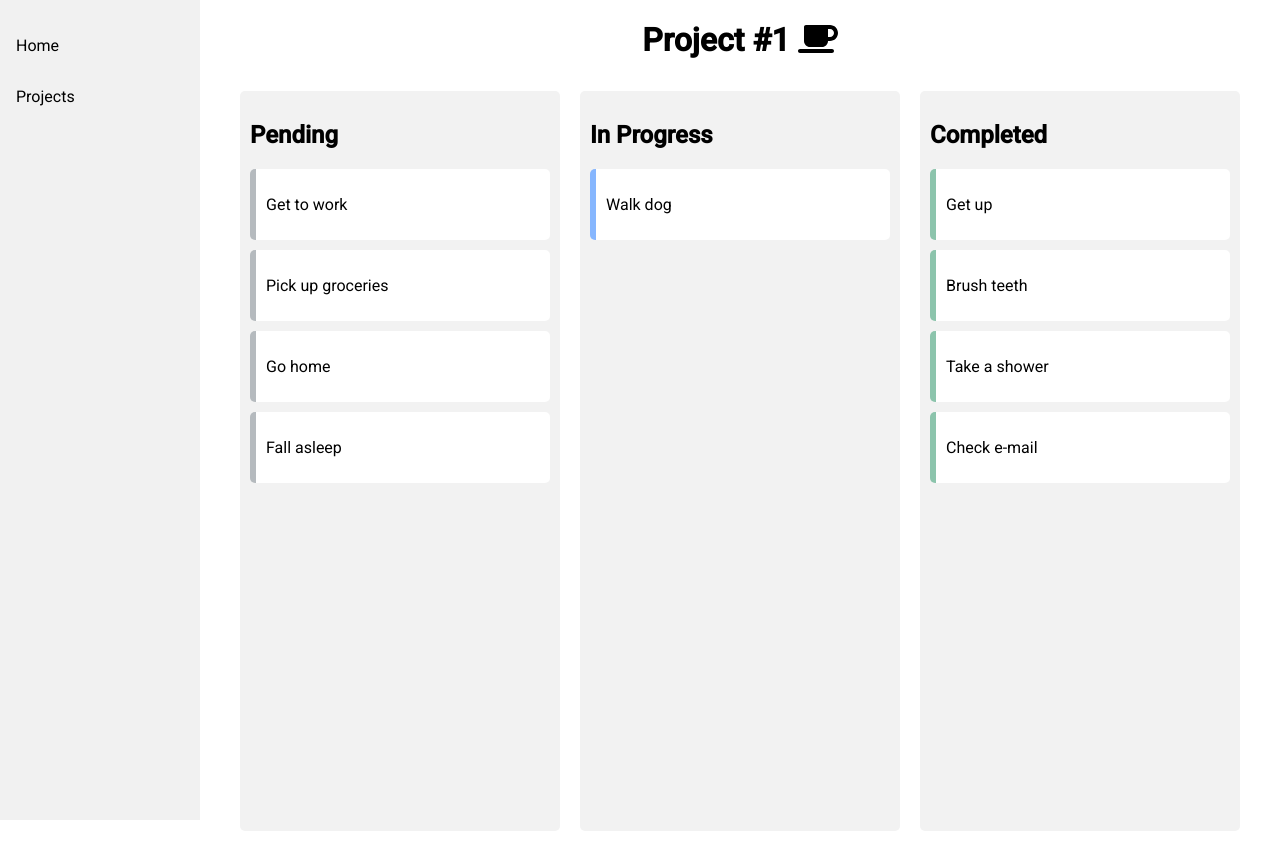
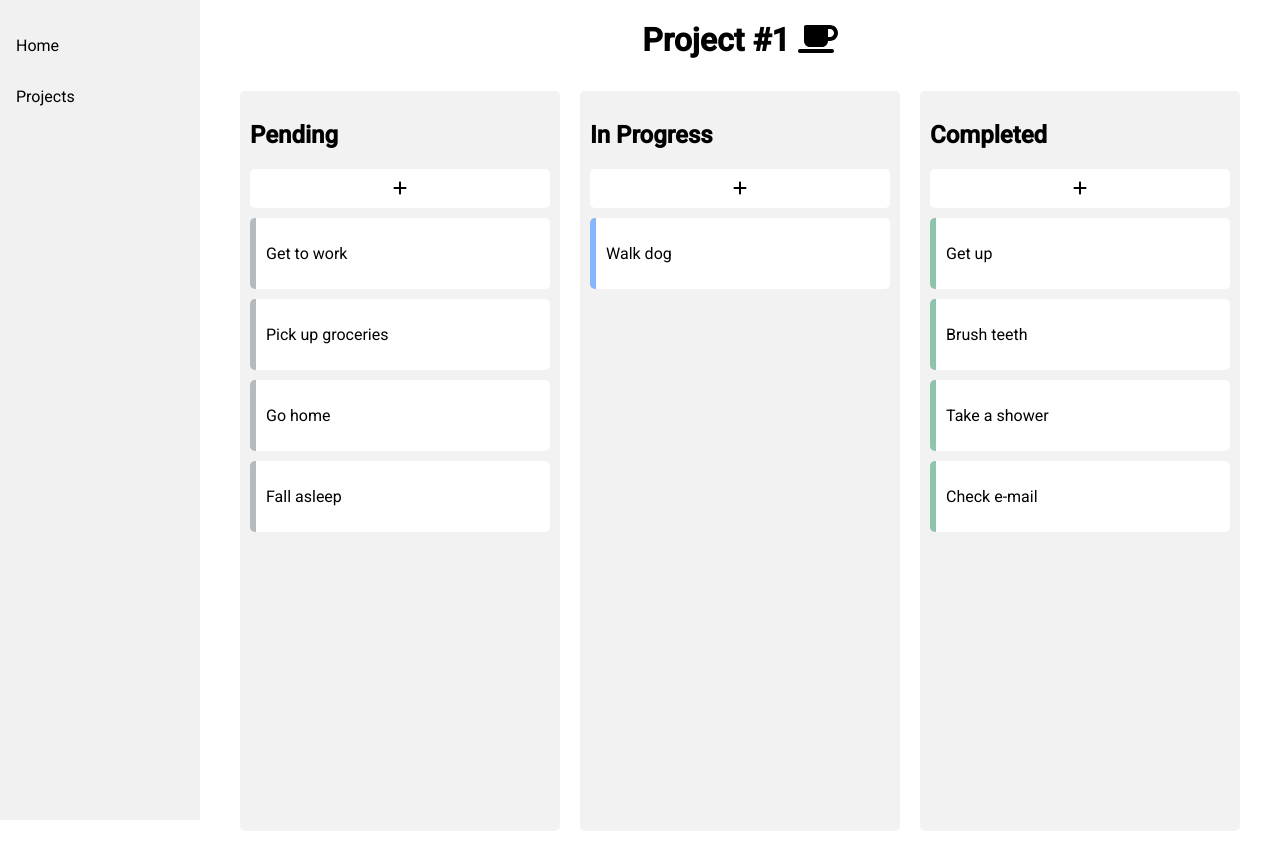
Before and after one commit to jrbuniel/Boards, an Angular app: page / in a window 1280 px wide. Built offline with nearby package versions, Linux system fonts and the light colour scheme.

Commit message:
Revised add task

```diff
--- a/src/app/app.component.css
+++ b/src/app/app.component.css
@@ -26,7 +26,7 @@
     padding: 10px;
   }
 
-   .card#pending {
+  .card#pending {
     border-left: 6px solid #b5babe;
   }
 
@@ -36,6 +36,22 @@
 
   .card#completed {
     border-left: 6px solid #8cc4ac;
+  }
+
+  .card#plus {
+    display: flex;
+    justify-content: center;
+    align-items: center;
+  }
+
+  .plus-icon {
+    display: flex;
+    justify-content: center;
+    align-items: center;
+    width: 50px;
+    height: 50px;
+    background-color: #f0f0f0;
+    border-radius: 50%;
   }
 
   /* Define styles for headings */
--- a/src/app/app.component.html
+++ b/src/app/app.component.html
@@ -13,16 +13,22 @@
          [cdkDropListData]="pendingList"
          (cdkDropListDropped)="drop($event)">
       <h2>Pending</h2>
+
+      <div *ngIf="!addPendingClicked"
+           class="card"
+           id="plus"
+           (click)="addClicked('pending')">
+        <fa-icon [icon]="faPlus"></fa-icon>
+      </div>
+
+      <input *ngIf="addPendingClicked" type="text" #newPendingTask (keyup.enter)="addTask(newPendingTask.value, 'pending'); newPendingTask.value=''" placeholder="Enter task name...">
+
       <div *ngFor="let task of pendingList"
            class="card"
            id="pending"
            cdkDrag>
         <p>{{task}}</p>
       </div>
-
-      <!-- <button (click)="addTask(newPendingTask.value, 'todo'); newPendingTask.value=''">Add task</button>
-      <br>
-      <input type="text" #newPendingTask placeholder="Enter task name..."> -->
     </div>
 
     <div class="column"
@@ -30,16 +36,22 @@
          [cdkDropListData]="inProgressList"
          (cdkDropListDropped)="drop($event)">
       <h2>In Progress</h2>
+
+      <div *ngIf="!addInProgressClicked"
+           class="card"
+           id="plus"
+           (click)="addClicked('inProgress')">
+        <fa-icon [icon]="faPlus"></fa-icon>
+      </div>
+
+      <input *ngIf="addInProgressClicked" type="text" #newInProgressTask (keyup.enter)="addTask(newInProgressTask.value, 'inProgress'); newInProgressTask.value=''" placeholder="Enter task name...">
+
       <div *ngFor="let task of inProgressList"
            class="card"
            id="inProgress"
            cdkDrag>
         <p>{{task}}</p>
       </div>
-
-      <!-- <button (click)="addTask(newInProgressTask.value, 'doing'); newInProgressTask.value=''">Add task</button>
-      <br>
-      <input type="text" #newInProgressTask placeholder="Enter task name..."> -->
     </div>
 
     <div class="column"
@@ -47,16 +59,22 @@
          [cdkDropListData]="completedList"
          (cdkDropListDropped)="drop($event)">
       <h2>Completed</h2>
+
+      <div *ngIf="!addCompletedClicked"
+           class="card"
+           id="plus"
+           (click)="addClicked('completed')">
+        <fa-icon [icon]="faPlus"></fa-icon>
+      </div>
+
+      <input *ngIf="addCompletedClicked" type="text" #newCompletedTask (keyup.enter)="addTask(newCompletedTask.value, 'completed'); newCompletedTask.value=''" placeholder="Enter task name...">
+
       <div *ngFor="let task of completedList"
            class="card"
            id="completed"
            cdkDrag>
         <p>{{task}}</p>
       </div>
-
-      <!-- <button (click)="addTask(newCompletedTask.value, 'completed'); newCompletedTask.value=''">Add task</button>
-      <br>
-      <input type="text" #newCompletedTask placeholder="Enter task name..."> -->
     </div>
 
   </div>
--- a/src/app/app.component.ts
+++ b/src/app/app.component.ts
@@ -1,6 +1,8 @@
 import { Component } from '@angular/core';
 import { CdkDragDrop, moveItemInArray, transferArrayItem } from '@angular/cdk/drag-drop';
-import { faCoffee } from '@fortawesome/free-solid-svg-icons';
+import { faCoffee, faPlus } from '@fortawesome/free-solid-svg-icons';
+import { MatDialog } from '@angular/material/dialog';
+import { CreateTaskComponent } from './create-task/create-task.component';
 
 @Component({
   selector: 'app-root',
@@ -9,19 +11,50 @@ import { faCoffee } from '@fortawesome/free-solid-svg-icons';
 })
 export class AppComponent {
   faCoffee = faCoffee;
+  faPlus = faPlus;
 
   pendingList:string[] = ['Get to work', 'Pick up groceries', 'Go home', 'Fall asleep'];
   inProgressList:string[] = ['Walk dog'];
   completedList:string[] = ['Get up', 'Brush teeth', 'Take a shower', 'Check e-mail'];
 
+  addPendingClicked: boolean = false;
+  addInProgressClicked: boolean = false;
+  addCompletedClicked: boolean = false;
+
+  constructor(public dialog: MatDialog) {}
+
+  addClicked(listType: string): void {
+    if (listType === 'pending') {
+      this.addPendingClicked = true;
+    } else if (listType === 'inProgress') {
+      this.addInProgressClicked = true;
+    } else if (listType === 'completed') {
+      this.addCompletedClicked = true;
+    }
+  }
+
+  openModal() {
+    const dialogRef = this.dialog.open(CreateTaskComponent, {
+      height: '500px',
+      width: '800px',
+      data: ''
+    });
+
+    dialogRef.afterClosed().subscribe(result => {
+      console.log(`Dialog result: ${result}`);
+    });
+  }
+
   addTask(task: string, listType: string) {
-    console.log('task', task);
     if (listType === 'pending') {
       this.pendingList.push(task);
+      this.addPendingClicked = false;
     } else if (listType === 'inProgress') {
       this.inProgressList.push(task);
+      this.addInProgressClicked = false;
     } else if (listType === 'completed') {
       this.completedList.push(task);
+      this.addCompletedClicked = false;
     }
   }
 
--- /dev/null
+++ b/src/app/create-task/create-task.component.html
@@ -0,0 +1,12 @@
+<!-- <h1 mat-dialog-title>Hi {{data.name}}</h1> -->
+<div mat-dialog-content>
+  <p>What's your favorite animal?</p>
+  <!-- <mat-form-field appearance="fill"> -->
+    <mat-label>Favorite Animal</mat-label>
+    <input matInput [(ngModel)]="data">
+  <!-- </mat-form-field> -->
+</div>
+<div mat-dialog-actions>
+  <button mat-button (click)="onNoClick()">No Thanks</button>
+  <button mat-button [mat-dialog-close]="data" cdkFocusInitial>Ok</button>
+</div>
--- /dev/null
+++ b/src/app/create-task/create-task.component.ts
@@ -0,0 +1,25 @@
+import { Component, Inject } from '@angular/core';
+import { MatDialog, MAT_DIALOG_DATA, MatDialogRef } from '@angular/material/dialog';
+
+@Component({
+  selector: 'app-create-task',
+  templateUrl: './create-task.component.html',
+  styleUrls: ['./create-task.component.css']
+})
+export class CreateTaskComponent {
+
+  // constructor(public dialogRef: MatDialogRef<CreateTaskComponent>) {}
+
+  constructor(
+    public dialogRef: MatDialogRef<CreateTaskComponent>,
+    @Inject(MAT_DIALOG_DATA) public data: string,
+  ) {}
+
+  onClose(): void {
+    this.dialogRef.close();
+  }
+
+  onNoClick(): void {
+    this.dialogRef.close();
+  }
+}
```
Also changed, not shown: src/app/app.module.ts (+12 -2 lines), src/app/create-task/create-task.component.css (added), 1 other file (tests, documents, lock files or other folders).
